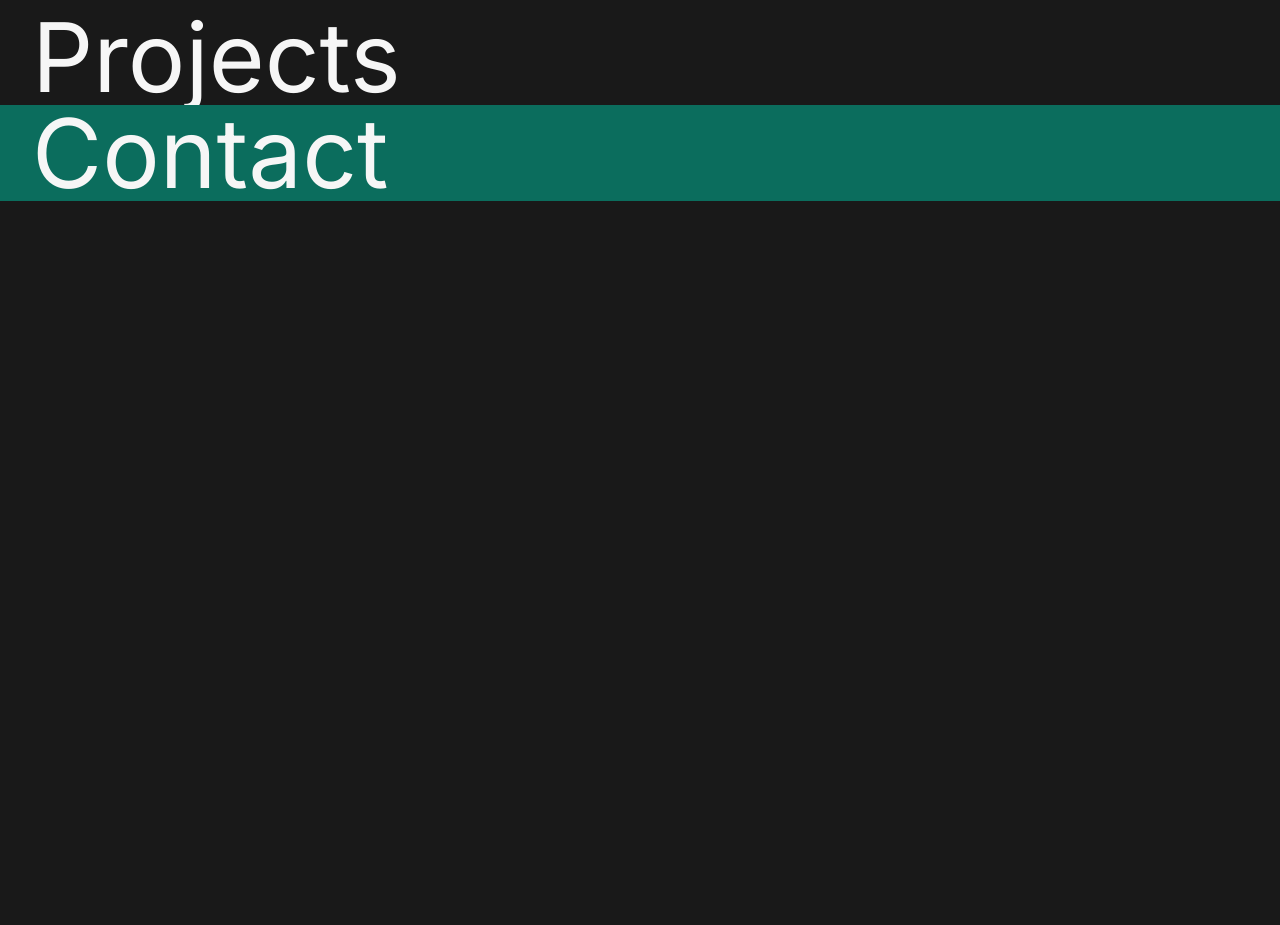
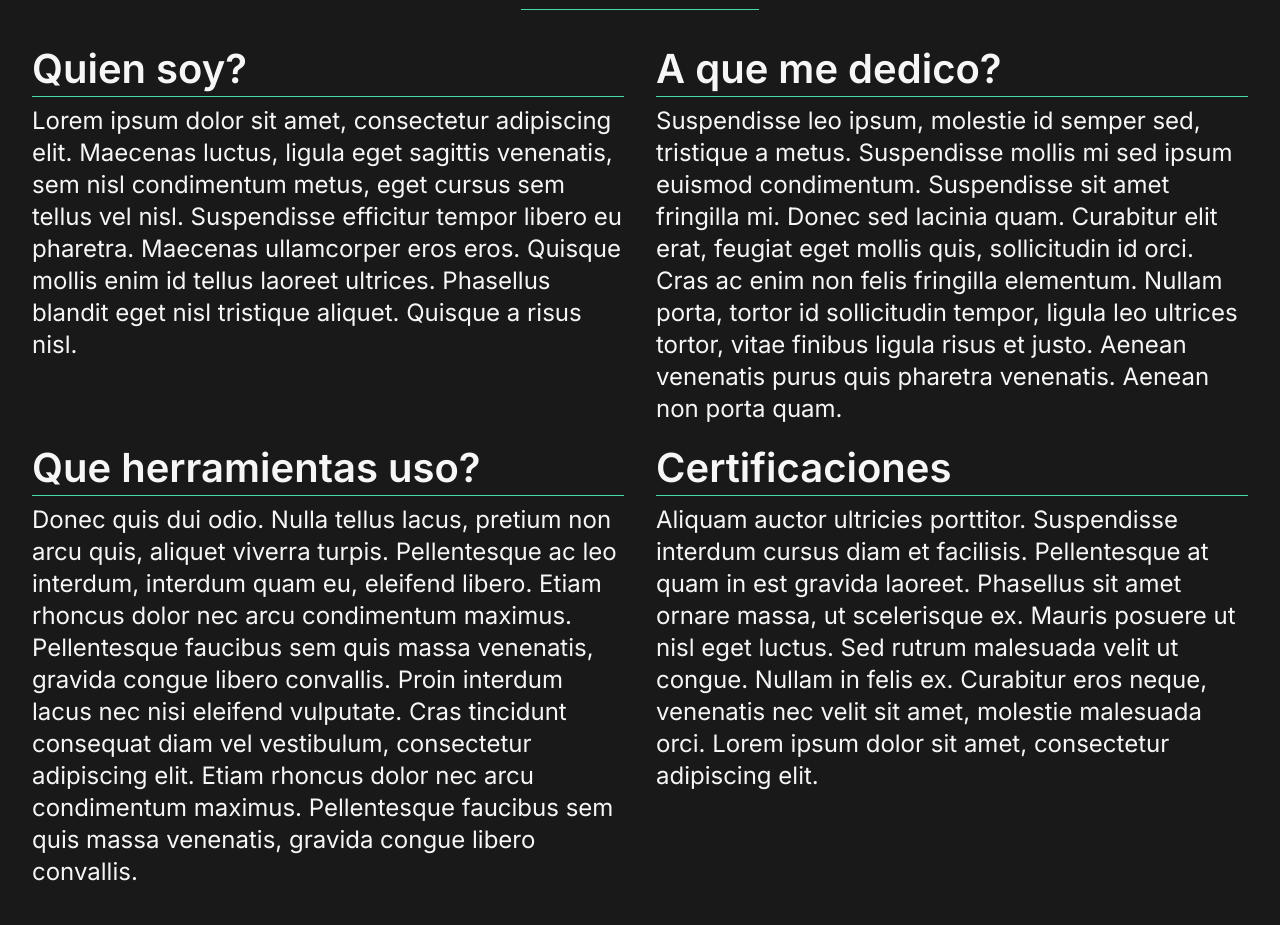
Before and after one commit to maple146/portfolio, a Next.js app: page / in a window 1280 px wide. Shown: the part 567-1492 px from the top of the page. Before the commit the page ends 800 px from the top, so only its background shows below. Built offline with nearby package versions, Linux system fonts and the light colour scheme.

Commit message:
Add content to About section

```diff
--- a/src/app/_home/about.tsx
+++ b/src/app/_home/about.tsx
@@ -1,7 +1,58 @@
+import Title from "@/components/title";
+
 export default function About() {
-    return (
-      <div className="container">
-        <h1 className="text-2xl lg:text-8xl">About</h1>
+  return (
+    <div className="container grid grid-cols-2 py-8 gap-x-8">
+      <div className="col-start-1 col-end-3 flex justify-center pb-8">
+        <Title text={"Sobre mi"} />
       </div>
-    );
-  }
+      <div className="col-span-full lg:col-start-1 lg:col-end-2 flex flex-col pb-4">
+        <Title text={"Quien soy?"} variant={"fullWidth"} />
+        <p className="text-base lg:text-lg">
+          Lorem ipsum dolor sit amet, consectetur adipiscing elit. Maecenas
+          luctus, ligula eget sagittis venenatis, sem nisl condimentum metus,
+          eget cursus sem tellus vel nisl. Suspendisse efficitur tempor libero
+          eu pharetra. Maecenas ullamcorper eros eros. Quisque mollis enim id
+          tellus laoreet ultrices. Phasellus blandit eget nisl tristique
+          aliquet. Quisque a risus nisl.
+        </p>
+      </div>
+      <div className="col-span-full lg:col-start-2 lg:col-end-3 flex flex-col pb-4">
+        <Title text={"A que me dedico?"} variant={"fullWidth"} />
+        <p className="text-base lg:text-lg">
+          Suspendisse leo ipsum, molestie id semper sed, tristique a metus.
+          Suspendisse mollis mi sed ipsum euismod condimentum. Suspendisse sit
+          amet fringilla mi. Donec sed lacinia quam. Curabitur elit erat,
+          feugiat eget mollis quis, sollicitudin id orci. Cras ac enim non felis
+          fringilla elementum. Nullam porta, tortor id sollicitudin tempor,
+          ligula leo ultrices tortor, vitae finibus ligula risus et justo.
+          Aenean venenatis purus quis pharetra venenatis. Aenean non porta quam.
+        </p>
+      </div>
+      <div className="col-span-full lg:col-start-1 lg:col-end-2 flex flex-col pb-4">
+        <Title text={"Que herramientas uso?"} variant={"fullWidth"} />
+        <p className="text-base lg:text-lg">
+          Donec quis dui odio. Nulla tellus lacus, pretium non arcu quis,
+          aliquet viverra turpis. Pellentesque ac leo interdum, interdum quam
+          eu, eleifend libero. Etiam rhoncus dolor nec arcu condimentum maximus.
+          Pellentesque faucibus sem quis massa venenatis, gravida congue libero
+          convallis. Proin interdum lacus nec nisi eleifend vulputate. Cras
+          tincidunt consequat diam vel vestibulum, consectetur adipiscing elit.
+          Etiam rhoncus dolor nec arcu condimentum maximus. Pellentesque
+          faucibus sem quis massa venenatis, gravida congue libero convallis.
+        </p>
+      </div>
+      <div className="col-span-full lg:col-start-2 lg:col-end-3 flex flex-col pb-4">
+        <Title text={"Certificaciones"} variant={"fullWidth"} />
+        <p className="text-base lg:text-lg">
+          Aliquam auctor ultricies porttitor. Suspendisse interdum cursus diam
+          et facilisis. Pellentesque at quam in est gravida laoreet. Phasellus
+          sit amet ornare massa, ut scelerisque ex. Mauris posuere ut nisl eget
+          luctus. Sed rutrum malesuada velit ut congue. Nullam in felis ex.
+          Curabitur eros neque, venenatis nec velit sit amet, molestie malesuada
+          orci. Lorem ipsum dolor sit amet, consectetur adipiscing elit.
+        </p>
+      </div>
+    </div>
+  );
+}
```
